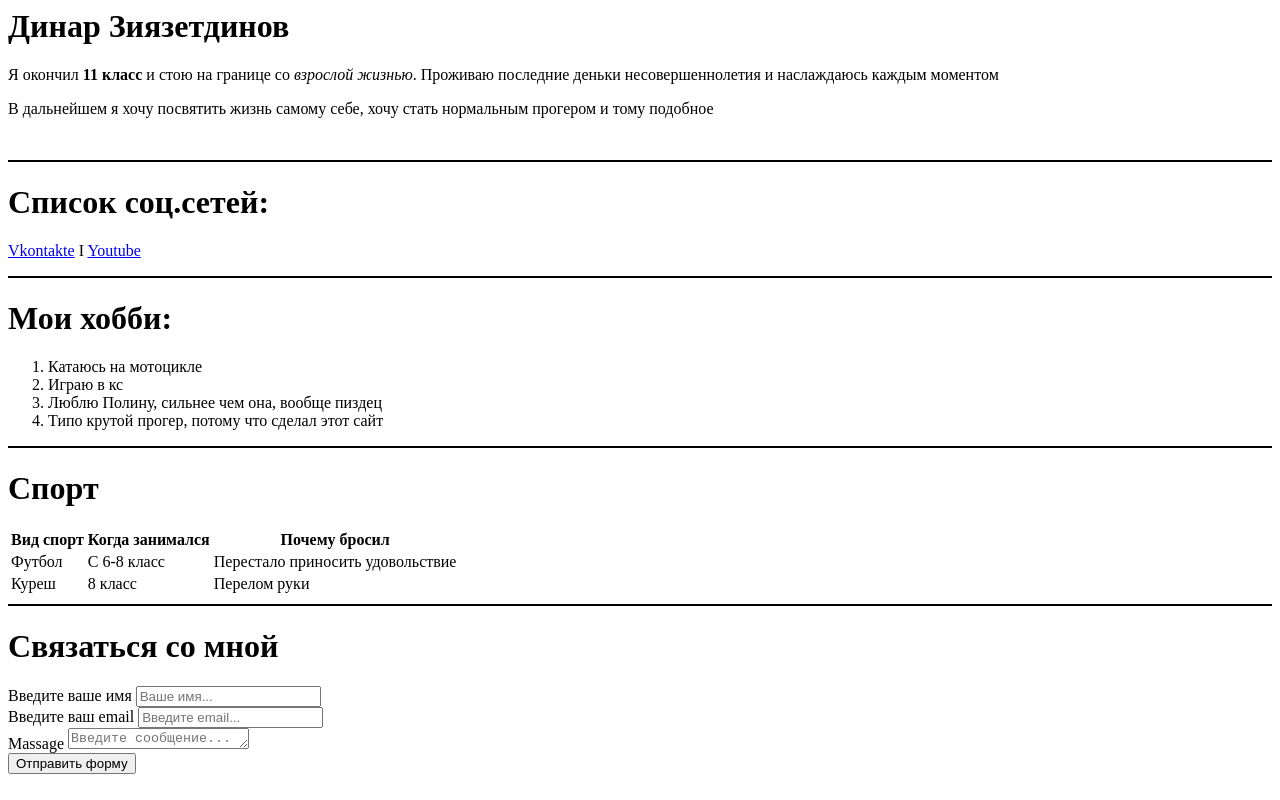
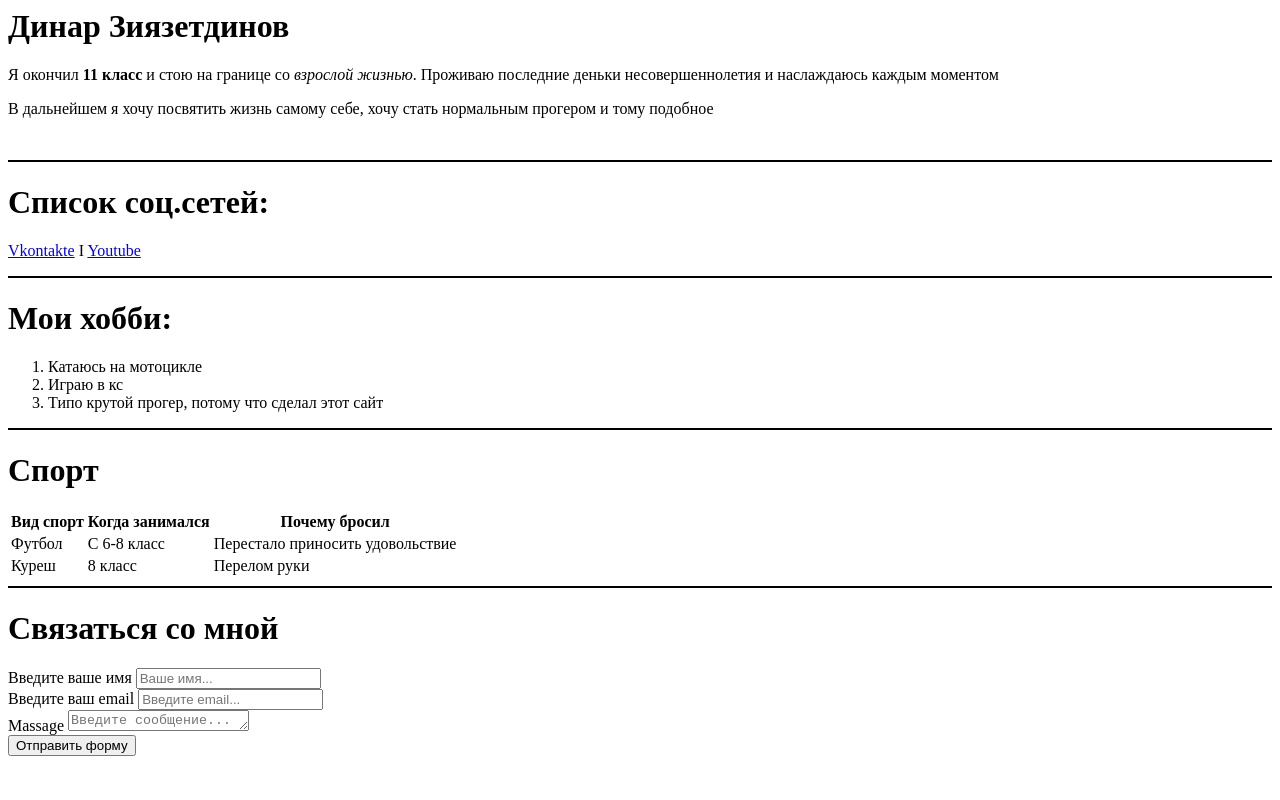
Before and after one commit to laflaretapee/resume, a plain HTML site: page index.html in a window 1280 px wide. Drawn offline with Linux system fonts and the light colour scheme.

Commit message:
Update index.html

```diff
--- a/index.html
+++ b/index.html
@@ -20,7 +20,6 @@
     <ol>
         <li>Катаюсь на мотоцикле</li>
         <li>Играю в кс</li>
-        <li>Люблю Полину, сильнее чем она, вообще пиздец</li>
         <li>Типо крутой прогер, потому что сделал этот сайт</li>
     </ol>
     <hr color="black">
```
